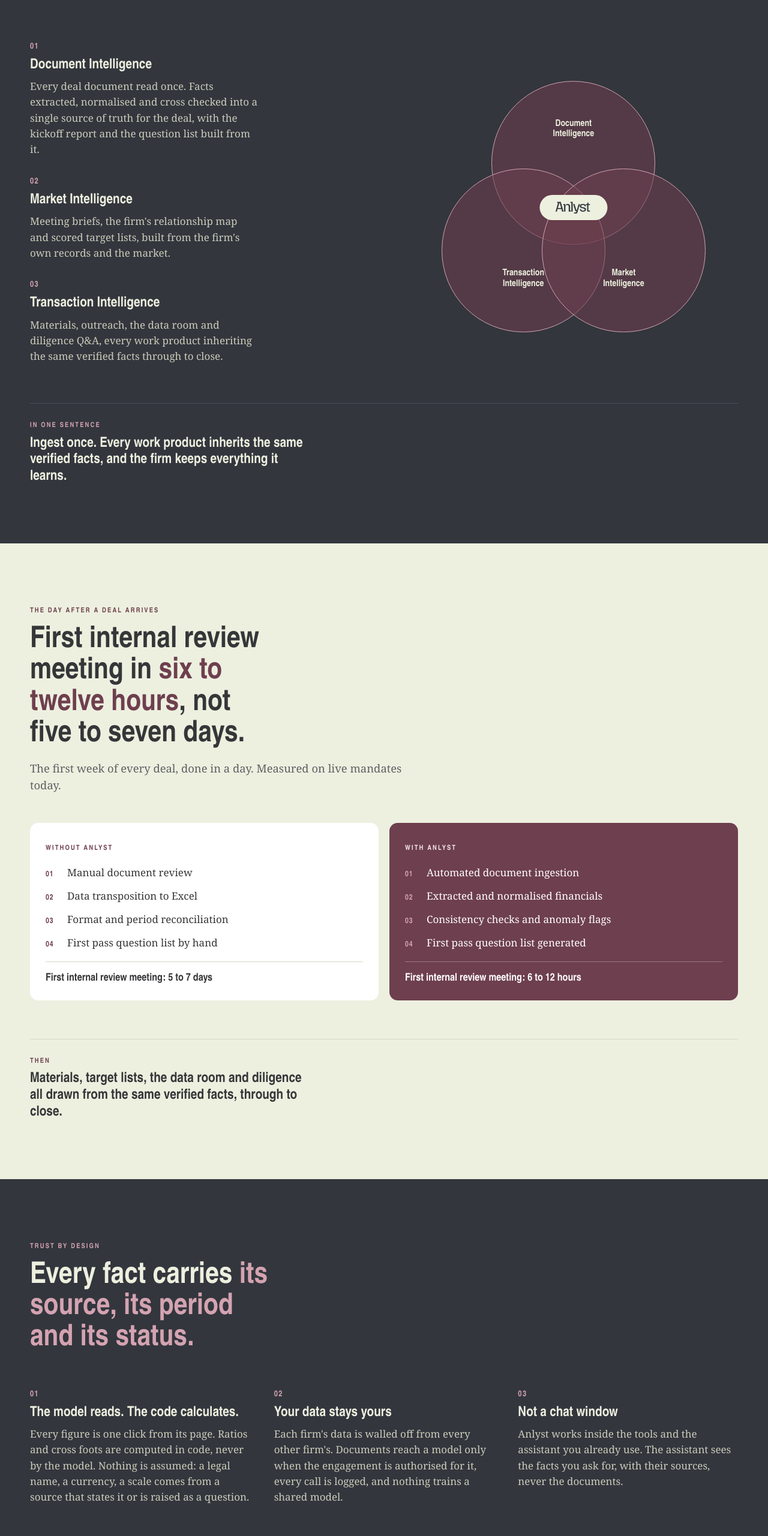
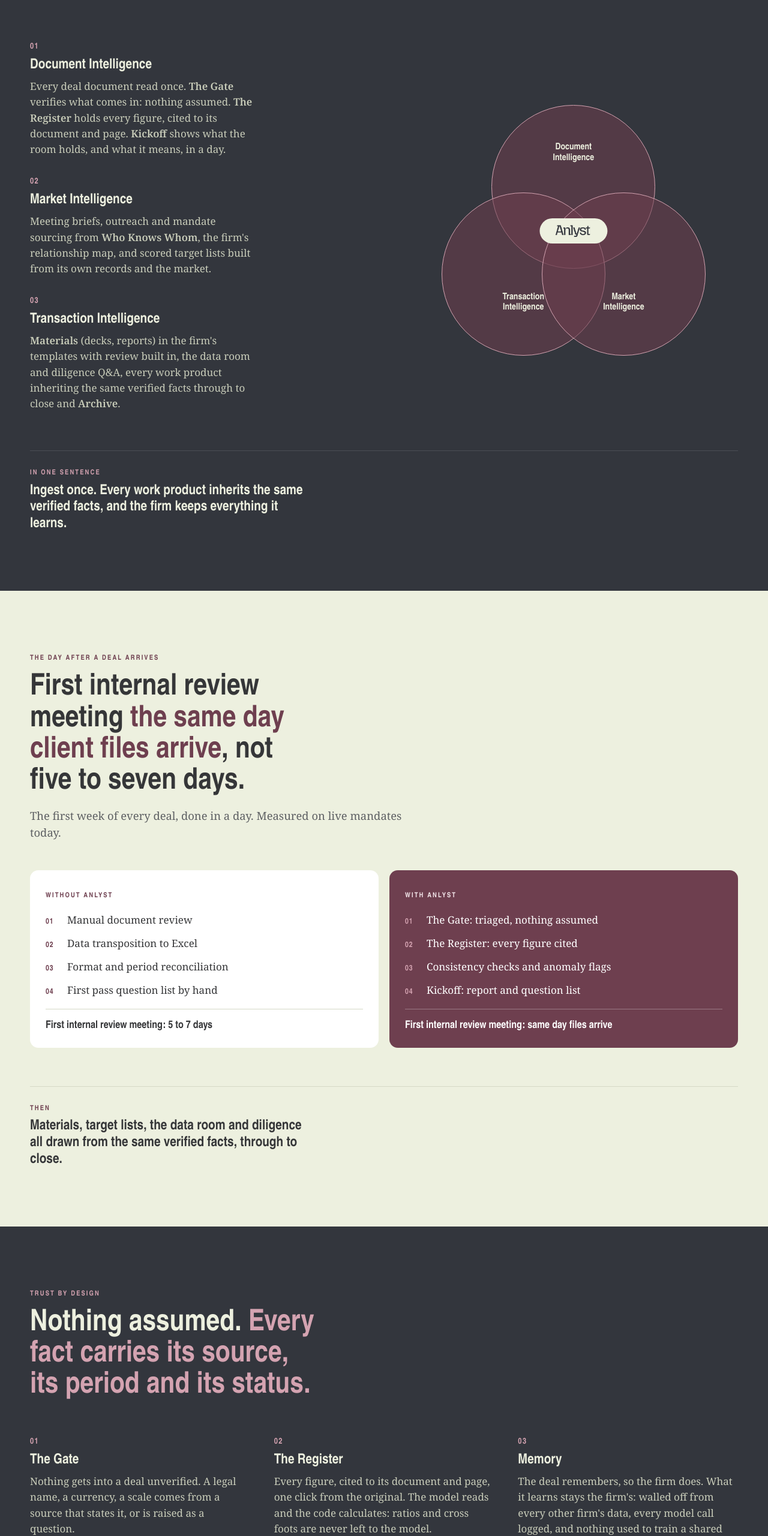
Before and after one commit to mgethen/anlyst-site, a plain HTML site: page index.html in a window 1280 px wide. Shown: the part 2261-4822 px from the top of the page at 60% size. Drawn offline with Linux system fonts and the light colour scheme; a web font is replaced by a local one.

Commit message:
Apply named-feature language to the site
Name The Gate, The Register, Kickoff, Who Knows Whom, Materials and
Archive in the What Anlyst is section; align the proof section with the
deck (same day client files arrive); rebuild the trust section around
The Gate, The Register and Memory under Nothing assumed; add the
no-engineers line for advisory firms.

Co-Authored-By: Claude Fable 5.2 <noreply@anthropic.com>
Claude-Session: https://claude.ai/code/session_01PatpmG2iRFFRsekSK5wHWB

```diff
--- a/index.html
+++ b/index.html
@@ -257,9 +257,9 @@ footer .links{display:flex;flex-wrap:wrap;gap:18px}
     <h2 style="margin-top:14px">Anlyst is the <em>intelligence and memory layer</em> for deal work.</h2>
     <div class="split" style="align-items:center">
       <div class="stack" style="gap:30px">
-        <div class="item"><div class="num">01</div><h3>Document Intelligence</h3><p>Every deal document read once. Facts extracted, normalised and cross checked into a single source of truth for the deal, with the kickoff report and the question list built from it.</p></div>
-        <div class="item"><div class="num">02</div><h3>Market Intelligence</h3><p>Meeting briefs, the firm's relationship map and scored target lists, built from the firm's own records and the market.</p></div>
-        <div class="item"><div class="num">03</div><h3>Transaction Intelligence</h3><p>Materials, outreach, the data room and diligence Q&amp;A, every work product inheriting the same verified facts through to close.</p></div>
+        <div class="item"><div class="num">01</div><h3>Document Intelligence</h3><p>Every deal document read once. <strong>The Gate</strong> verifies what comes in: nothing assumed. <strong>The Register</strong> holds every figure, cited to its document and page. <strong>Kickoff</strong> shows what the room holds, and what it means, in a day.</p></div>
+        <div class="item"><div class="num">02</div><h3>Market Intelligence</h3><p>Meeting briefs, outreach and mandate sourcing from <strong>Who Knows Whom</strong>, the firm's relationship map, and scored target lists built from its own records and the market.</p></div>
+        <div class="item"><div class="num">03</div><h3>Transaction Intelligence</h3><p><strong>Materials</strong> (decks, reports) in the firm's templates with review built in, the data room and diligence Q&amp;A, every work product inheriting the same verified facts through to close and <strong>Archive</strong>.</p></div>
       </div>
       <div class="venn" aria-label="Three overlapping circles: Document, Market and Transaction Intelligence, with Anlyst at the centre">
         <div class="c c1">Document<br>Intelligence</div>
@@ -280,7 +280,7 @@ footer .links{display:flex;flex-wrap:wrap;gap:18px}
 <section id="proof">
   <div class="wrap">
     <span class="label">The day after a deal arrives</span>
-    <h2 style="margin-top:14px">First internal review meeting in <em>six to twelve hours</em>, not five to seven days.</h2>
+    <h2 style="margin-top:14px">First internal review meeting <em>the same day client files arrive</em>, not five to seven days.</h2>
     <p class="sub" style="margin-top:16px">The first week of every deal, done in a day. Measured on live mandates today.</p>
     <div class="proof" style="grid-template-columns:1fr 1fr">
       <div class="col">
@@ -290,8 +290,8 @@ footer .links{display:flex;flex-wrap:wrap;gap:18px}
       </div>
       <div class="col plum">
         <span class="label white">With Anlyst</span>
-        <ol><li><b>01</b>Automated document ingestion</li><li><b>02</b>Extracted and normalised financials</li><li><b>03</b>Consistency checks and anomaly flags</li><li><b>04</b>First pass question list generated</li></ol>
-        <div class="result">First internal review meeting: 6 to 12 hours</div>
+        <ol><li><b>01</b>The Gate: triaged, nothing assumed</li><li><b>02</b>The Register: every figure cited</li><li><b>03</b>Consistency checks and anomaly flags</li><li><b>04</b>Kickoff: report and question list</li></ol>
+        <div class="result">First internal review meeting: same day files arrive</div>
       </div>
     </div>
     <div class="bottom"><span class="label">Then</span><p>Materials, target lists, the data room and diligence all drawn from the same verified facts, through to close.</p></div>
@@ -304,13 +304,13 @@ footer .links{display:flex;flex-wrap:wrap;gap:18px}
 <section class="dark" id="trust">
   <div class="wrap">
     <span class="label">Trust by design</span>
-    <h2 style="margin-top:14px">Every fact carries <em>its source, its period and its status.</em></h2>
+    <h2 style="margin-top:14px">Nothing assumed. <em>Every fact carries its source, its period and its status.</em></h2>
     <div class="three">
-      <div class="item"><div class="num">01</div><h3>The model reads. The code calculates.</h3><p>Every figure is one click from its page. Ratios and cross foots are computed in code, never by the model. Nothing is assumed: a legal name, a currency, a scale comes from a source that states it or is raised as a question.</p></div>
-      <div class="item"><div class="num">02</div><h3>Your data stays yours</h3><p>Each firm's data is walled off from every other firm's. Documents reach a model only when the engagement is authorised for it, every call is logged, and nothing trains a shared model.</p></div>
-      <div class="item"><div class="num">03</div><h3>Not a chat window</h3><p>Anlyst works inside the tools and the assistant you already use. The assistant sees the facts you ask for, with their sources, never the documents.</p></div>
+      <div class="item"><div class="num">01</div><h3>The Gate</h3><p>Nothing gets into a deal unverified. A legal name, a currency, a scale comes from a source that states it, or is raised as a question.</p></div>
+      <div class="item"><div class="num">02</div><h3>The Register</h3><p>Every figure, cited to its document and page, one click from the original. The model reads and the code calculates: ratios and cross foots are never left to the model.</p></div>
+      <div class="item"><div class="num">03</div><h3>Memory</h3><p>The deal remembers, so the firm does. What it learns stays the firm's: walled off from every other firm's data, every model call logged, and nothing used to train a shared model.</p></div>
     </div>
-    <div class="bottom"><span class="label">The principle</span><p>An AI suggestion never quietly becomes a deal fact.</p></div>
+    <div class="bottom"><span class="label">The principle</span><p>An AI suggestion never quietly becomes a deal fact. The assistant you already use sees the facts, with their sources, never the documents.</p></div>
   </div>
 </section>
 
@@ -353,7 +353,7 @@ footer .links{display:flex;flex-wrap:wrap;gap:18px}
     <h2 style="margin-top:14px">Working with a small number of design partner firms. <em>Tell us about yours.</em></h2>
     <div class="paper">
       <div class="stack" style="gap:26px">
-        <div class="item"><h3>Advisory firms</h3><p>Sell-side boutiques with a live mandate to run. Within a week of starting, your own documents are ingested and the kickoff report is in your hands.</p></div>
+        <div class="item"><h3>Advisory firms</h3><p>Sell-side boutiques with a live mandate to run. No engineers in the room. A partner sets it up in a week, with your own documents ingested and the Kickoff report in your hands.</p></div>
         <div class="item"><h3>Investors and partners</h3><p>We are talking to a small number of investors who will also be customers, and to the platforms deal teams already use.</p></div>
         <div class="item"><h3>Everyone else</h3><p>Funds, corporate development teams and the curious. Tell us a little about you.</p></div>
         <p class="note">Michael Gethen &nbsp;•&nbsp; Singapore | Sydney &nbsp;•&nbsp; <a href="#" class="mail" data-u="hello">Email us</a></p>
```
